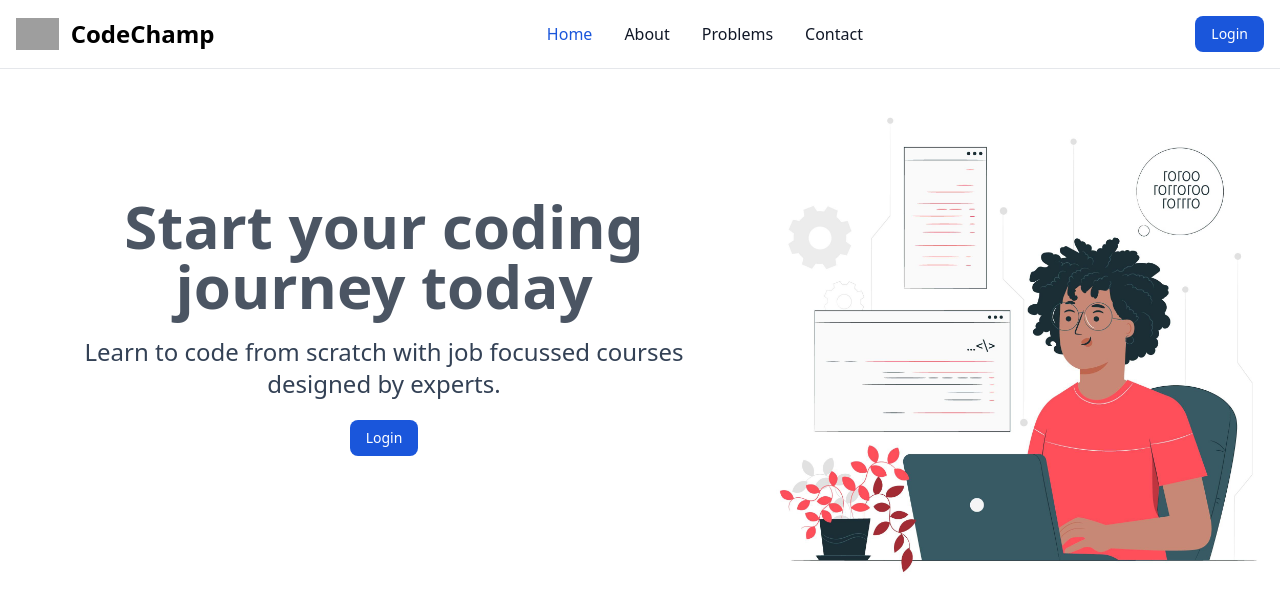
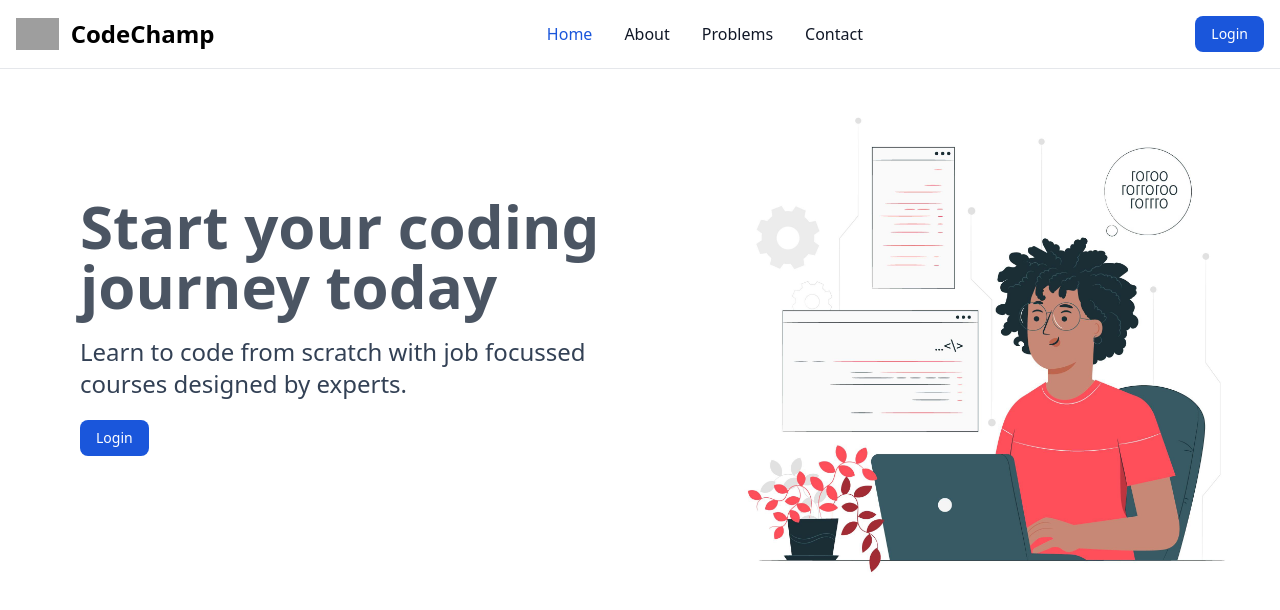
Before and after one commit to pruthvii09/CodeChamp, a React (Create React App) app in the folder frontend/: page / in a window 1280 px wide. Shown: the top 610 px of the page. Built offline with nearby package versions, Linux system fonts and the light colour scheme; grey boxes are pictures that could not be loaded.

Commit message:
integration

```diff
--- a/frontend/src/pages/Home/Home.jsx
+++ b/frontend/src/pages/Home/Home.jsx
@@ -4,7 +4,7 @@ import { Link } from "react-router-dom";
 function Home() {
   return (
     <div className="py-20 flex flex-row">
-      <div className="w-30rem my-0 mx-20 flex flex-col justify-center items-center ">
+      <div className="w-[45%] my-0 mx-20 flex flex-col justify-center items-start text-start ">
         <p className="text-6xl text-gray-600 font-semibold	pb-5">
           Start your coding journey today
         </p>
```
